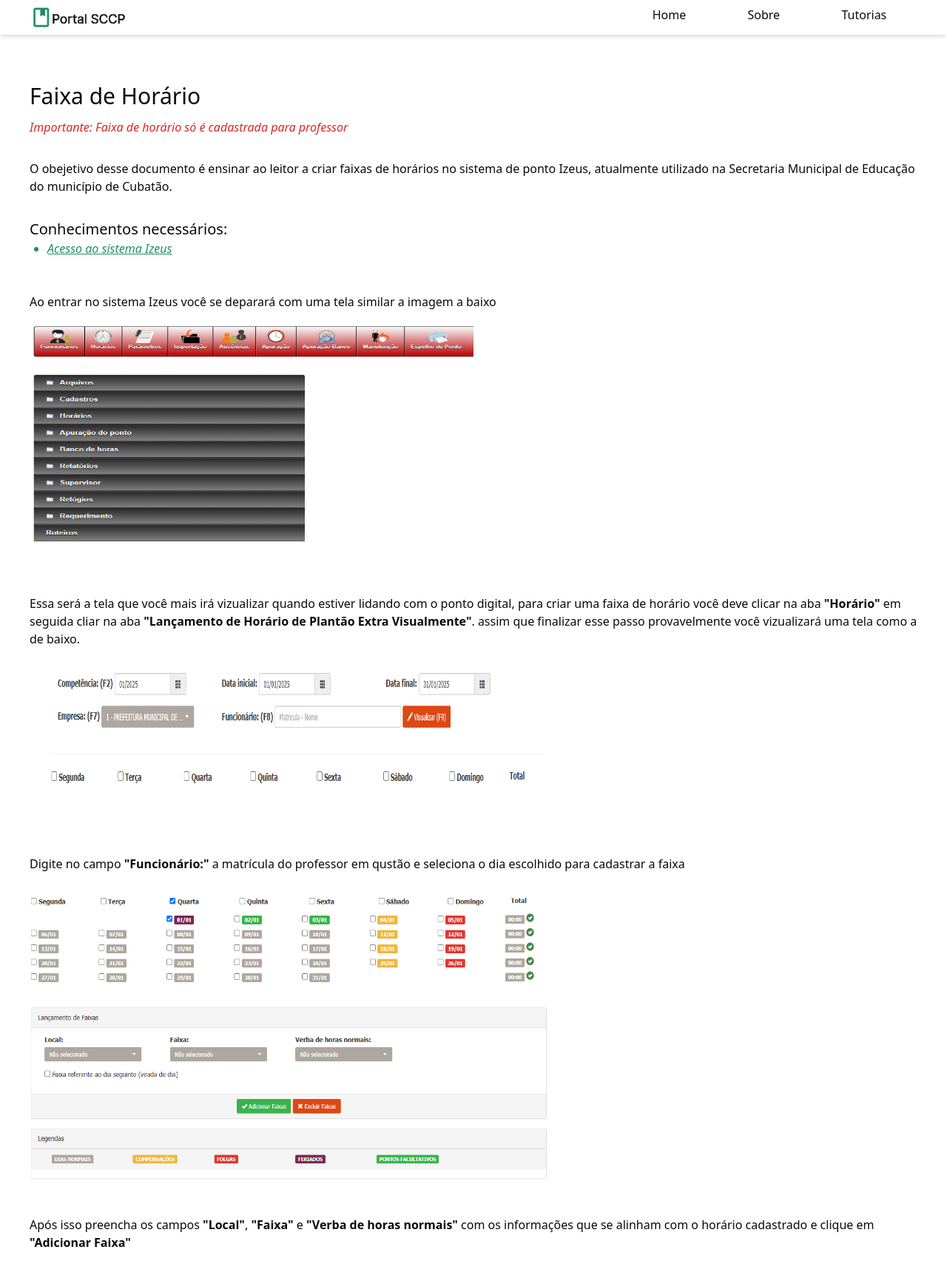
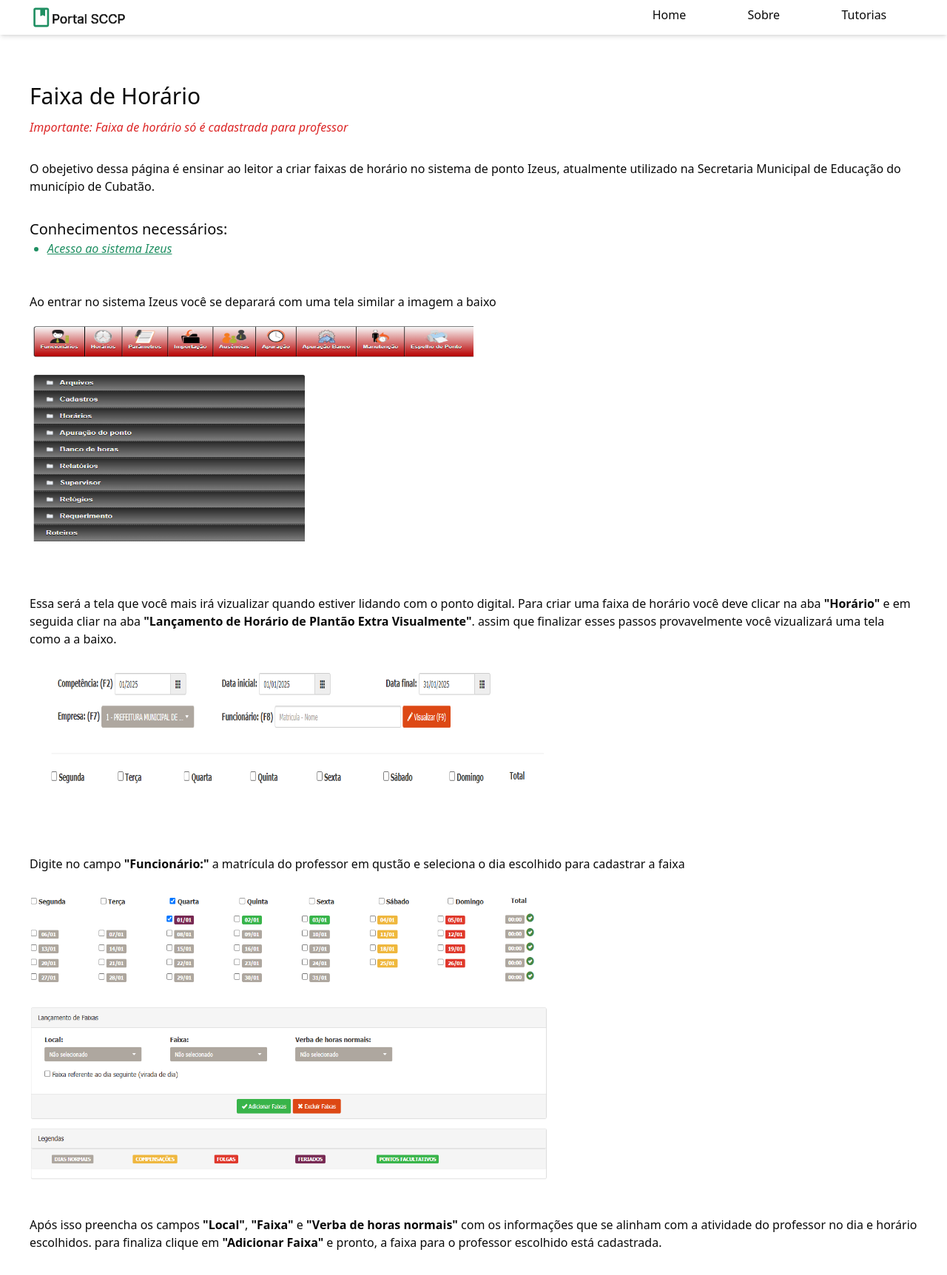
Before and after one commit to Kelabr/portal_sccp, a Next.js app: page /izeus/faixa in a window 1280 px wide. Shown: the whole page at 74% size. Built offline with nearby package versions, Linux system fonts and the light colour scheme.

Commit message:
ajuste no texto do tutorial das faixas

```diff
--- a/src/app/izeus/faixa/page.js
+++ b/src/app/izeus/faixa/page.js
@@ -11,7 +11,7 @@
                     </div>
                     <div className="mt-3 mb-8 italic text-red-600"><p>Importante: Faixa de horário só é cadastrada para professor</p></div>
                     <div>
-                        <p>O obejetivo desse documento é ensinar ao leitor a criar faixas de horários no sistema de ponto Izeus, atualmente utilizado na Secretaria Municipal de Educação do município de Cubatão.</p>
+                        <p>O obejetivo dessa página é ensinar ao leitor a criar faixas de horário no sistema de ponto Izeus, atualmente utilizado na Secretaria Municipal de Educação do município de Cubatão.</p>
                     </div>
                     <div className="mt-8 ">
                         <p className="text-xl font-medium">Conhecimentos necessários:</p>
@@ -38,7 +38,7 @@
 
                     <div className="mt-12 mb-8 ">
                         <ul className="">
-                           <li className="">Essa será a tela que você mais irá vizualizar quando estiver lidando com o ponto digital, para criar uma faixa de horário você deve clicar na aba <strong>"Horário"</strong> em seguida cliar na aba <strong>"Lançamento de Horário de Plantão Extra Visualmente"</strong>. assim que finalizar esse passo provavelmente você vizualizará uma tela como a de baixo.</li>
+                           <li className="">Essa será a tela que você mais irá vizualizar quando estiver lidando com o ponto digital. Para criar uma faixa de horário você deve clicar na aba <strong>"Horário"</strong> e em seguida cliar na aba <strong>"Lançamento de Horário de Plantão Extra Visualmente"</strong>. assim que finalizar esses passos provavelmente você vizualizará uma tela como a a baixo.</li>
                         </ul>
                     </div>
 
@@ -68,7 +68,7 @@
 
                     <div className="mt-12 mb-8 ">
                         <ul className="">
-                           <li className="">Após isso preencha os campos <strong>"Local"</strong>, <strong>"Faixa"</strong> e <strong>"Verba de horas normais"</strong> com os informações que se alinham com o horário cadastrado e clique em <strong>"Adicionar Faixa"</strong> </li>
+                           <li className="">Após isso preencha os campos <strong>"Local"</strong>, <strong>"Faixa"</strong> e <strong>"Verba de horas normais"</strong> com os informações que se alinham com a atividade do professor no dia e horário escolhidos. para finaliza clique em <strong>"Adicionar Faixa"</strong> e pronto, a faixa para o professor escolhido está cadastrada. </li>
                         </ul>
                     </div>
 
```
